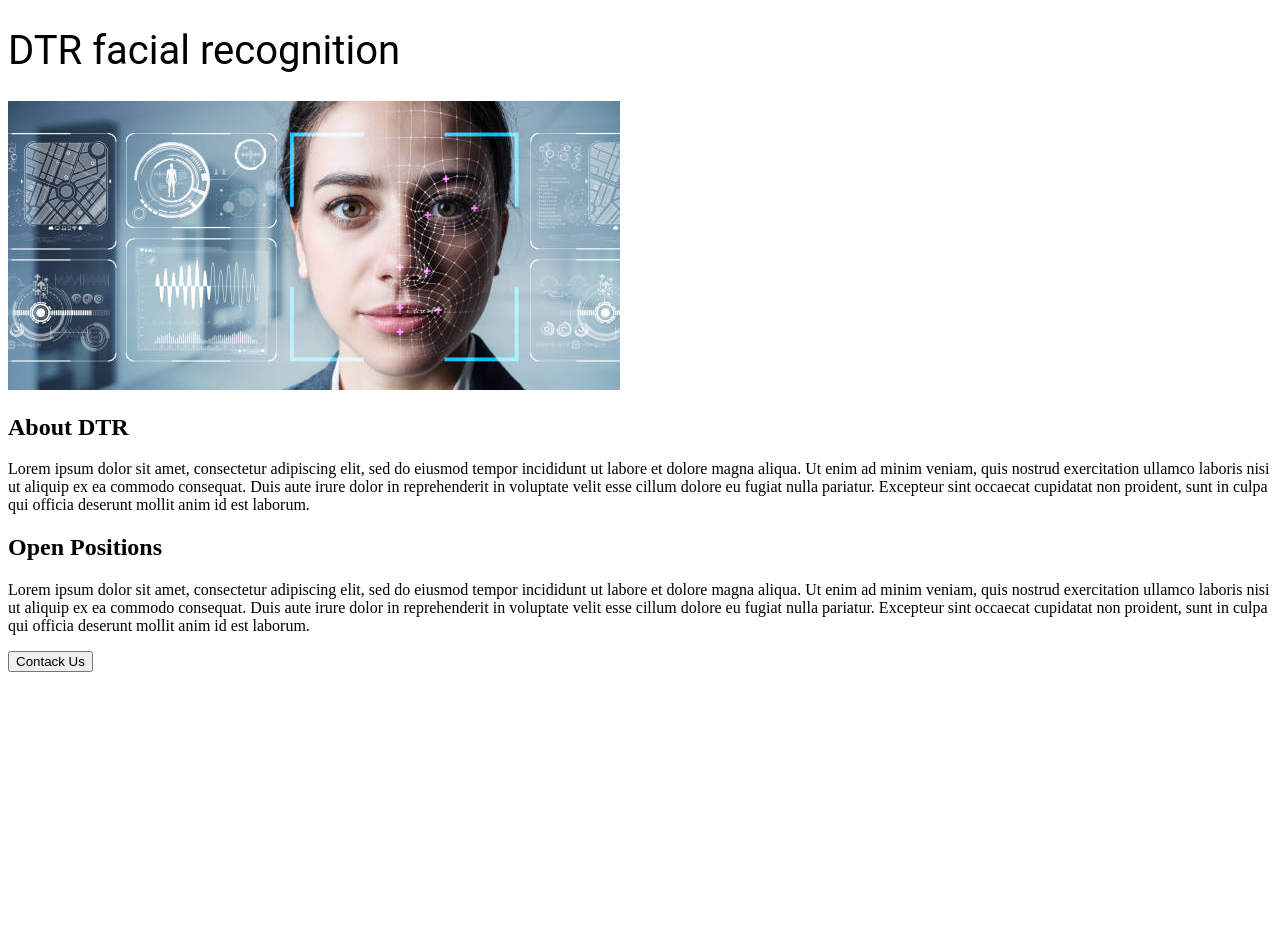
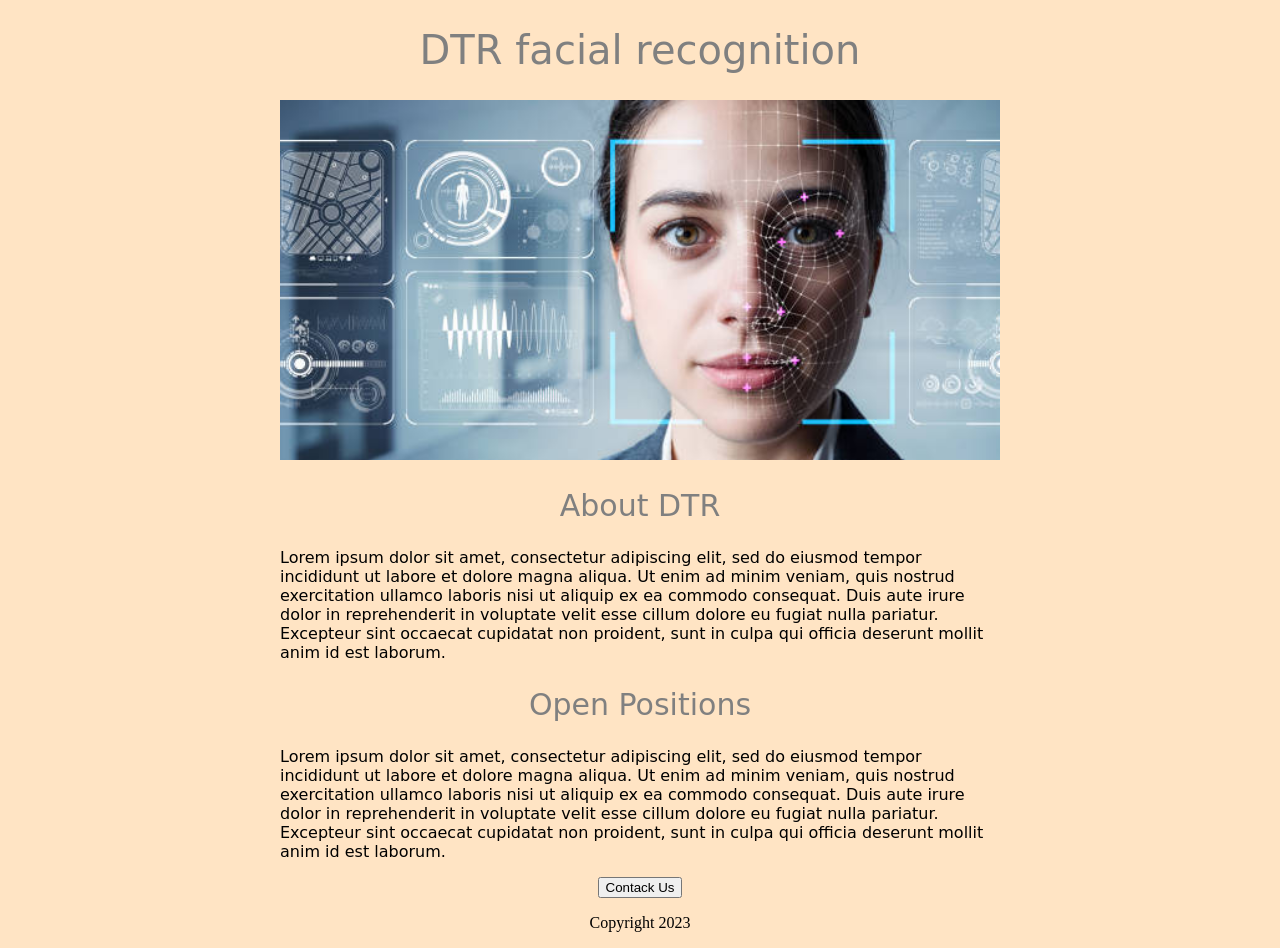
Before and after one commit to Triz-tan/thesis-website, a Flask app: page / in a window 1280 px wide. Before the commit the page ends 672 px from the top, so only its background shows below. Run offline with Flask 3, Linux system fonts and the light colour scheme.

Commit message:
add html and css

```diff
--- a/templates/home.html
+++ b/templates/home.html
@@ -8,22 +8,61 @@
   <style>
     h1 {
       font-size: 40px;
-      font-family: Roboto;
+      font-family: cursive;
       font-weight: normal;
+      color: gray;
+      text-align: center;
 
+    }
+
+    #banner {
+      max-width: 100%;
+      height: 360px;
+      object-fit: cover;
+    }
+
+    h2 {
+      font-size: 30px;
+      font-family: cursive;
+      font-weight: normal;
+      color: gray;
+      text-align: center;
+    }
+
+    .bodytext {
+      font-family: cursive;
+      color: black;
+
+    }
+
+    #container {
+
+      max-width: 720px;
+      margin: 0 auto 0 auto;
+    }
+
+    body {
+      background-color: bisque;
     }
   </style>
 </head>
 <body>
+  <div id="container">
   <h1>DTR facial recognition</h1>
-  <img src="https://thesis-website.john-tristantr2.repl.co/static/face.jpg">
+  <img id="banner" src="https://thesis-website.john-tristantr2.repl.co/static/face.jpg">
   <h2>About DTR</h2>
-    <p>Lorem ipsum dolor sit amet, consectetur adipiscing elit, sed do eiusmod tempor incididunt ut labore et dolore magna aliqua. Ut enim ad minim veniam, quis nostrud exercitation ullamco laboris nisi ut aliquip ex ea commodo consequat. Duis aute irure dolor in reprehenderit in voluptate velit esse cillum dolore eu fugiat nulla pariatur. Excepteur sint occaecat cupidatat non proident, sunt in culpa qui officia deserunt mollit anim id est laborum.
+    <p class="bodytext">Lorem ipsum dolor sit amet, consectetur adipiscing elit, sed do eiusmod tempor incididunt ut labore et dolore magna aliqua. Ut enim ad minim veniam, quis nostrud exercitation ullamco laboris nisi ut aliquip ex ea commodo consequat. Duis aute irure dolor in reprehenderit in voluptate velit esse cillum dolore eu fugiat nulla pariatur. Excepteur sint occaecat cupidatat non proident, sunt in culpa qui officia deserunt mollit anim id est laborum.
     </p>
   <h2>Open Positions</h2>
-    <p>
+    <p class="bodytext">
       Lorem ipsum dolor sit amet, consectetur adipiscing elit, sed do eiusmod tempor incididunt ut labore et dolore magna aliqua. Ut enim ad minim veniam, quis nostrud exercitation ullamco laboris nisi ut aliquip ex ea commodo consequat. Duis aute irure dolor in reprehenderit in voluptate velit esse cillum dolore eu fugiat nulla pariatur. Excepteur sint occaecat cupidatat non proident, sunt in culpa qui officia deserunt mollit anim id est laborum.
     </p>
+  <div style="text-align: center;">
   <button>Contack Us</button>
+    <p>
+      Copyright 2023
+    </p>
+  </div>
+  </div>
 </body>
 </html>
```
